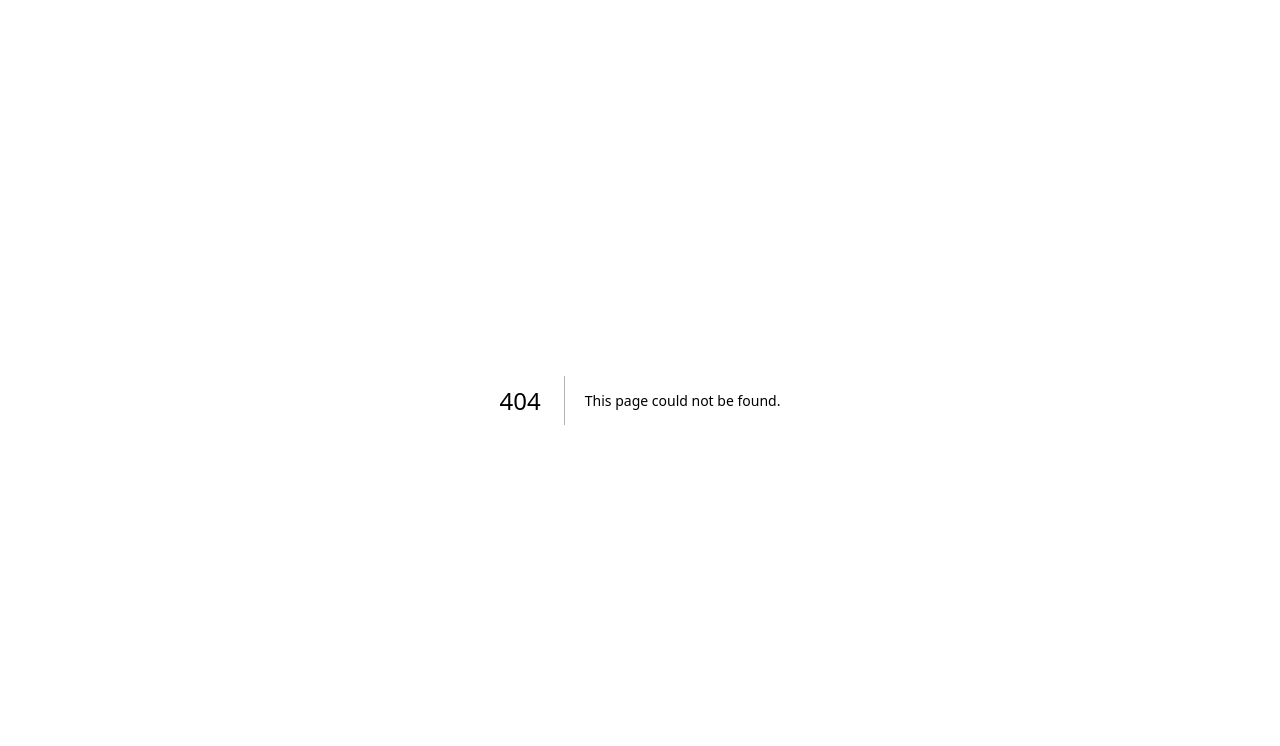
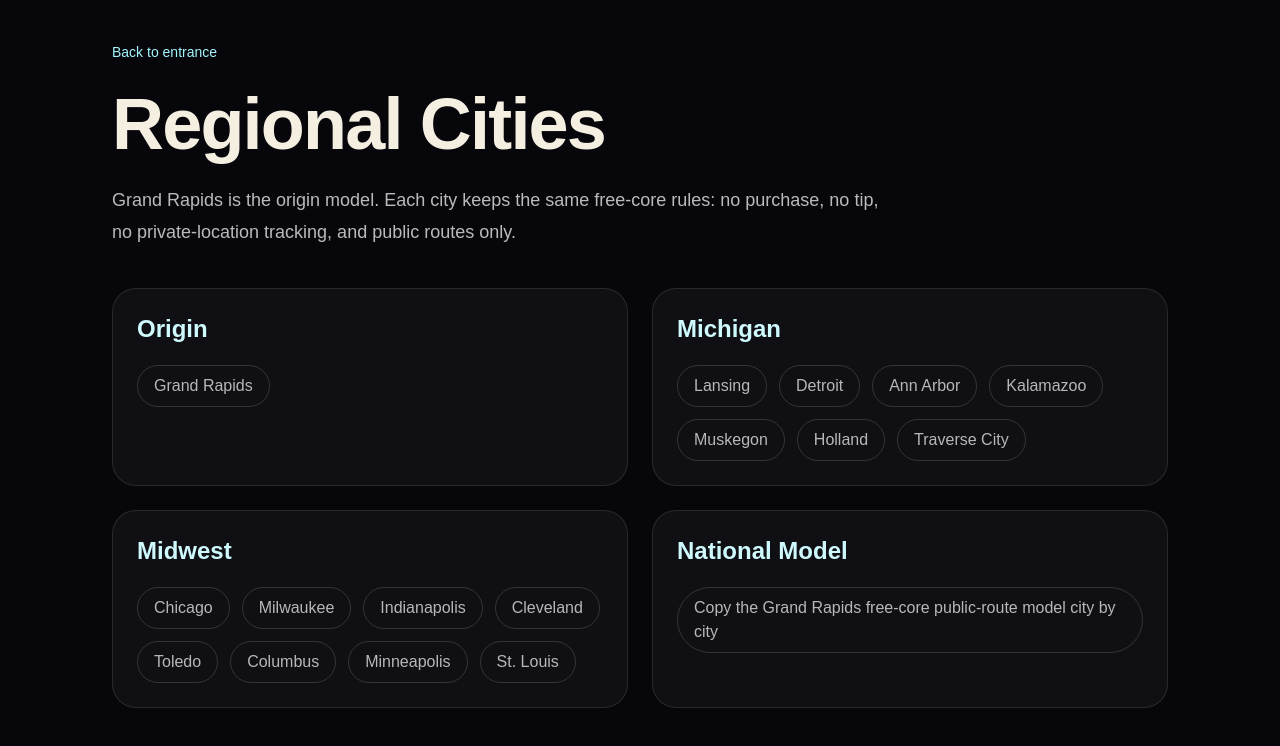
Before and after one commit to hvitiswift-afk/nextjs-boilerplate, a Next.js app: page /cities in a window 1280 px wide. Before the commit this address had no page. Shown: the top 746 px of the page. Built offline with nearby package versions, Linux system fonts and the light colour scheme.

Commit message:
Add city expansion route

```diff
--- /dev/null
+++ b/app/cities/page.tsx
@@ -0,0 +1,30 @@
+const cityGroups = [
+  { title: "Origin", cities: ["Grand Rapids"] },
+  { title: "Michigan", cities: ["Lansing", "Detroit", "Ann Arbor", "Kalamazoo", "Muskegon", "Holland", "Traverse City"] },
+  { title: "Midwest", cities: ["Chicago", "Milwaukee", "Indianapolis", "Cleveland", "Toledo", "Columbus", "Minneapolis", "St. Louis"] },
+  { title: "National Model", cities: ["Copy the Grand Rapids free-core public-route model city by city"] },
+];
+
+export default function CitiesPage() {
+  return (
+    <main className="min-h-screen bg-[#07070b] text-[#f5efe2]">
+      <section className="mx-auto w-full max-w-6xl px-6 py-10 sm:px-10 lg:px-12">
+        <a className="text-sm text-cyan-200" href="/">Back to entrance</a>
+        <h1 className="mt-6 text-5xl font-black tracking-tight sm:text-7xl">Regional Cities</h1>
+        <p className="mt-6 max-w-3xl text-lg leading-8 text-white/72">Grand Rapids is the origin model. Each city keeps the same free-core rules: no purchase, no tip, no private-location tracking, and public routes only.</p>
+        <div className="mt-10 grid gap-6 lg:grid-cols-2">
+          {cityGroups.map((group) => (
+            <section key={group.title} className="rounded-3xl border border-white/10 bg-white/[0.04] p-6">
+              <h2 className="text-2xl font-black text-cyan-100">{group.title}</h2>
+              <div className="mt-5 flex flex-wrap gap-3">
+                {group.cities.map((city) => (
+                  <span key={city} className="rounded-full border border-white/15 px-4 py-2 text-white/70">{city}</span>
+                ))}
+              </div>
+            </section>
+          ))}
+        </div>
+      </section>
+    </main>
+  );
+}
```
